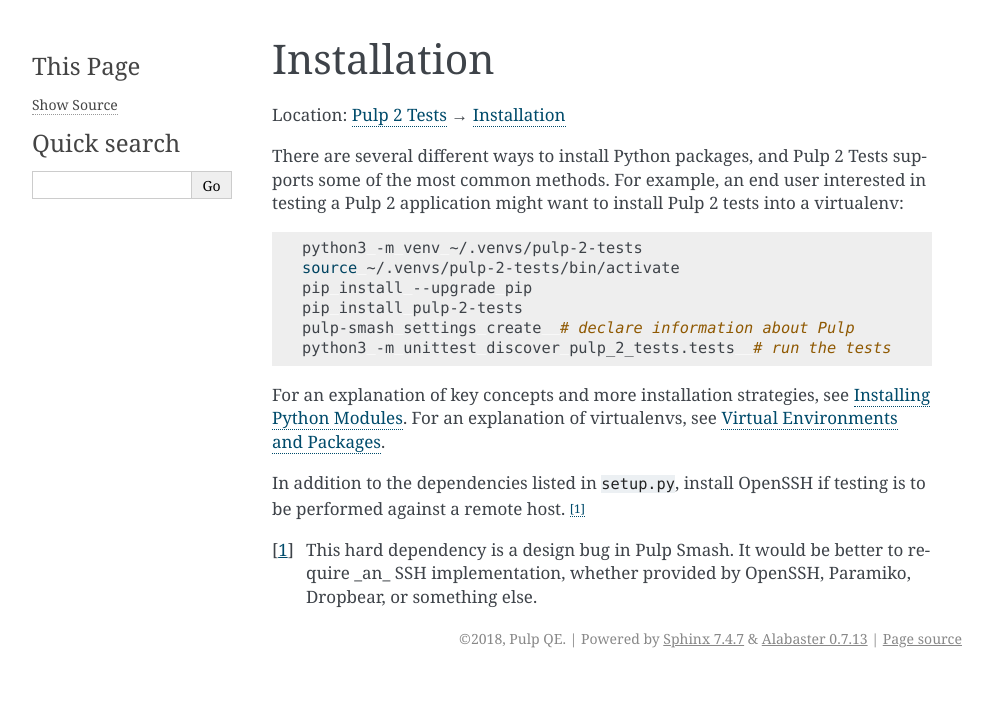
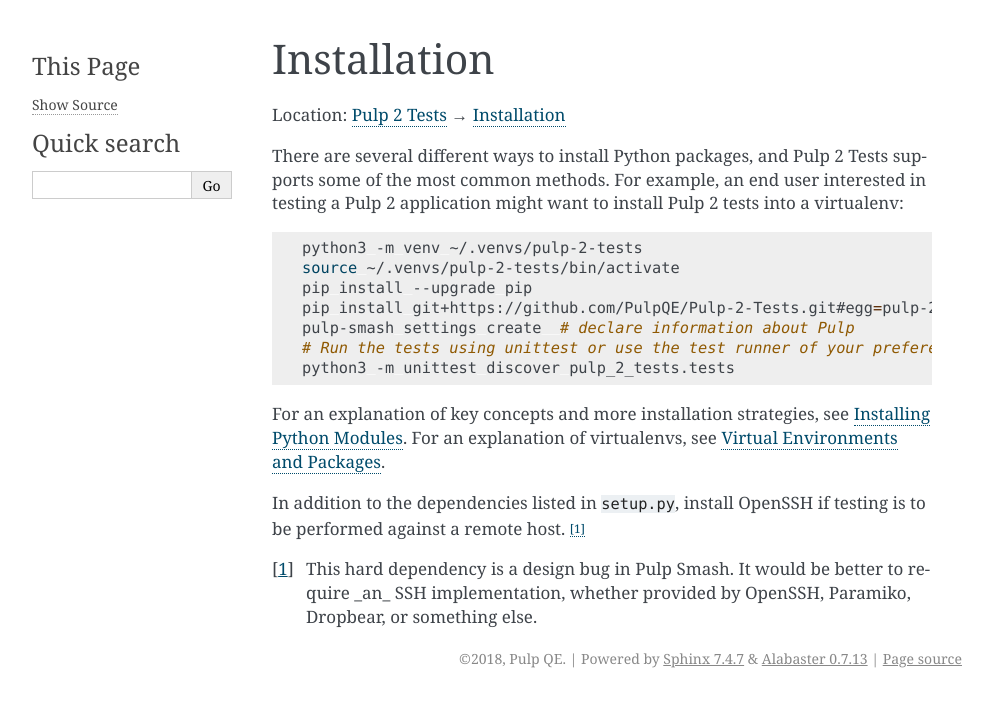
Before and after one commit to pulp/Pulp-2-Tests, a Sphinx documentation site: the page built from docs/installation.rst, in a window 1280 px wide. Shown: the top 707 px of the page, without its empty margins (148-1141 px from the left). Built offline with Sphinx 7.4.7, drawn with Linux system fonts in a browser that asks for light colours; pages that are not in the unit, such as notebooks, are missing from menus.

Commit message:
Modify documentation about installation
It was decide as a group to not push releases of Pulp2-Tests to PyPi.
Update the documentation to reflect this change.

Uses `pip install git` as the prefered way to install Pulp2-tests.

```diff
--- a/docs/index.rst
+++ b/docs/index.rst
@@ -6,7 +6,6 @@
 Pulp 2 Tests has a presence on the following websites:
 
 * `Documentation`_ is available on ReadTheDocs.
-* A `Python package`_ is available on PyPi.
 * `Source code`_ and the issue tracker are available on GitHub.
 
 Pulp 2 Tests makes heavy use of `Pulp Smash`_.
@@ -14,7 +13,6 @@
 .. _Documentation: https://pulp-2-tests.readthedocs.io
 .. _Pulp Smash: https://pulp-smash.readthedocs.io/
 .. _Pulp: https://pulpproject.org
-.. _Python package: https://pypi.python.org/pypi/pulp-2-tests
 .. _Source code: https://github.com/PulpQE/pulp-2-tests/
 
 .. Everything above this comment should also be in the README, word for word.
--- a/docs/installation.rst
+++ b/docs/installation.rst
@@ -13,9 +13,10 @@
     python3 -m venv ~/.venvs/pulp-2-tests
     source ~/.venvs/pulp-2-tests/bin/activate
     pip install --upgrade pip
-    pip install pulp-2-tests
+    pip install git+https://github.com/PulpQE/Pulp-2-Tests.git#egg=pulp-2-tests
     pulp-smash settings create  # declare information about Pulp
-    python3 -m unittest discover pulp_2_tests.tests  # run the tests
+    # Run the tests using unittest or use the test runner of your preference.
+    python3 -m unittest discover pulp_2_tests.tests
 
 For an explanation of key concepts and more installation strategies, see
 `Installing Python Modules`_. For an explanation of virtualenvs, see `Virtual
```
